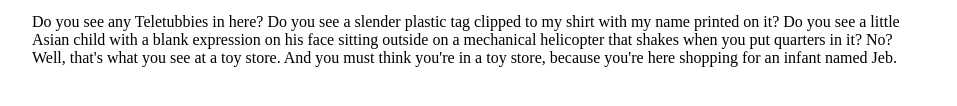
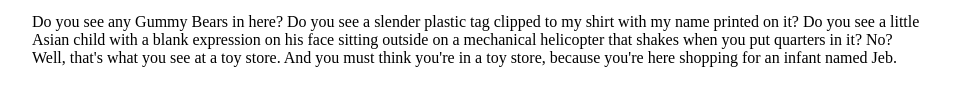
Before and after one commit to ksyrytczyk/poc-version, a website: page src/index.html in a window 1280 px wide. Shown: the part 648-754 px from the top of the page, without its empty margins (160-1117 px from the left). Drawn offline with Linux system fonts and the light colour scheme.

Commit message:
Change in last paragraph

```diff
--- a/src/index.html
+++ b/src/index.html
@@ -33,7 +33,7 @@
     Your bones don't break, mine do. That's clear. Your cells react to bacteria and viruses differently than mine. You don't get sick, I do. That's also clear. But for some reason, you and I react the exact same way to water. We swallow it too fast, we choke. We get some in our lungs, we drown. However unreal it may seem, we are connected, you and I. We're on the same curve, just on opposite ends.
 </p>
 <p>
-    Do you see any Teletubbies in here? Do you see a slender plastic tag clipped to my shirt with my name printed on it? Do you see a little Asian child with a blank expression on his face sitting outside on a mechanical helicopter that shakes when you put quarters in it? No? Well, that's what you see at a toy store. And you must think you're in a toy store, because you're here shopping for an infant named Jeb.
+    Do you see any Gummy Bears in here? Do you see a slender plastic tag clipped to my shirt with my name printed on it? Do you see a little Asian child with a blank expression on his face sitting outside on a mechanical helicopter that shakes when you put quarters in it? No? Well, that's what you see at a toy store. And you must think you're in a toy store, because you're here shopping for an infant named Jeb.
 </p>
 
 </body>
```
